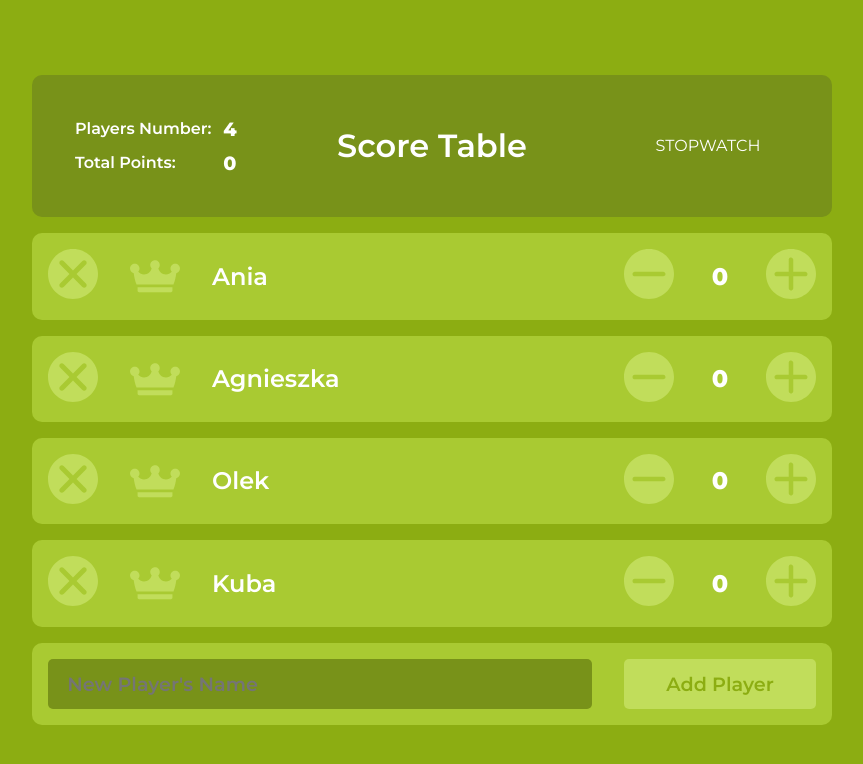
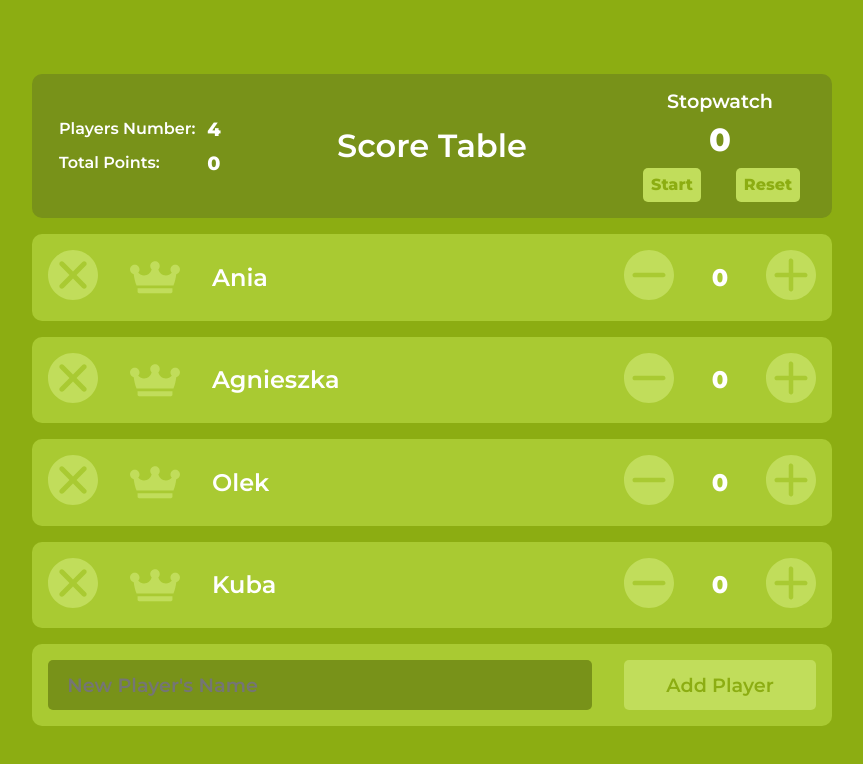
Before and after one commit to jchojna/scoretable, a React (Create React App) app: page / in a window 1280 px wide. Shown: the top 764 px of the page, without its empty margins (208-1071 px from the left). Built offline with nearby package versions, Linux system fonts and the light colour scheme.

Commit message:
feat: set structure of Stopwatch component and initial styles

```diff
--- a/src/components/Stopwatch.js
+++ b/src/components/Stopwatch.js
@@ -3,8 +3,16 @@ import '../scss/Stopwatch.scss';
 
 function Stopwatch() {
   return (
-    <p>STOPWATCH</p>
+    <section className="Stopwatch">
+      <h2 className="Stopwatch__header">Stopwatch</h2>
+      <span className="Stopwatch__time">0</span>
+      <button className="Stopwatch__button Stopwatch__button--start">
+        Start
+      </button>
+      <button className="Stopwatch__button Stopwatch__button--reset">
+        Reset
+      </button>
+    </section>
   );
 }
-
 export default Stopwatch;
--- a/src/scss/Header.scss
+++ b/src/scss/Header.scss
@@ -11,7 +11,7 @@
   grid-template-columns: 25% 1fr 25%;
   justify-items: center;
   max-width: $layout-container-width;
-  padding: 2em;
+  padding: 1em;
   width: 100%;
 
   &__heading {
--- a/src/scss/Stopwatch.scss
+++ b/src/scss/Stopwatch.scss
@@ -1,3 +1,39 @@
-.Stopwach {
+@import '_helpers';
+@import '_variables';
+@import '_mixins';
 
+.Stopwatch {
+  align-self: stretch;
+  display: grid;
+  grid-template-columns: 1fr 1fr;
+  justify-items: center;
+  width: 100%;
+
+  &__header {
+    margin: 0;
+    font-size: 1.2em;
+    font-weight: 600;
+    grid-column: 1 / span 2;
+  }
+
+  &__time {
+    grid-column: 1 / span 2;
+    font-size: 2em;
+    font-weight: 800;
+    margin: 0.3em 0;
+
+  }
+
+  &__button {
+    color: $color-background;
+    font-size: 1em;
+    font-weight: 800;
+    padding: 0.5em;
+    border-radius: 5px;
+    background-color: $color-button;
+
+    &:hover {
+      background-color: #fff;
+    }
+  }
 }
```
